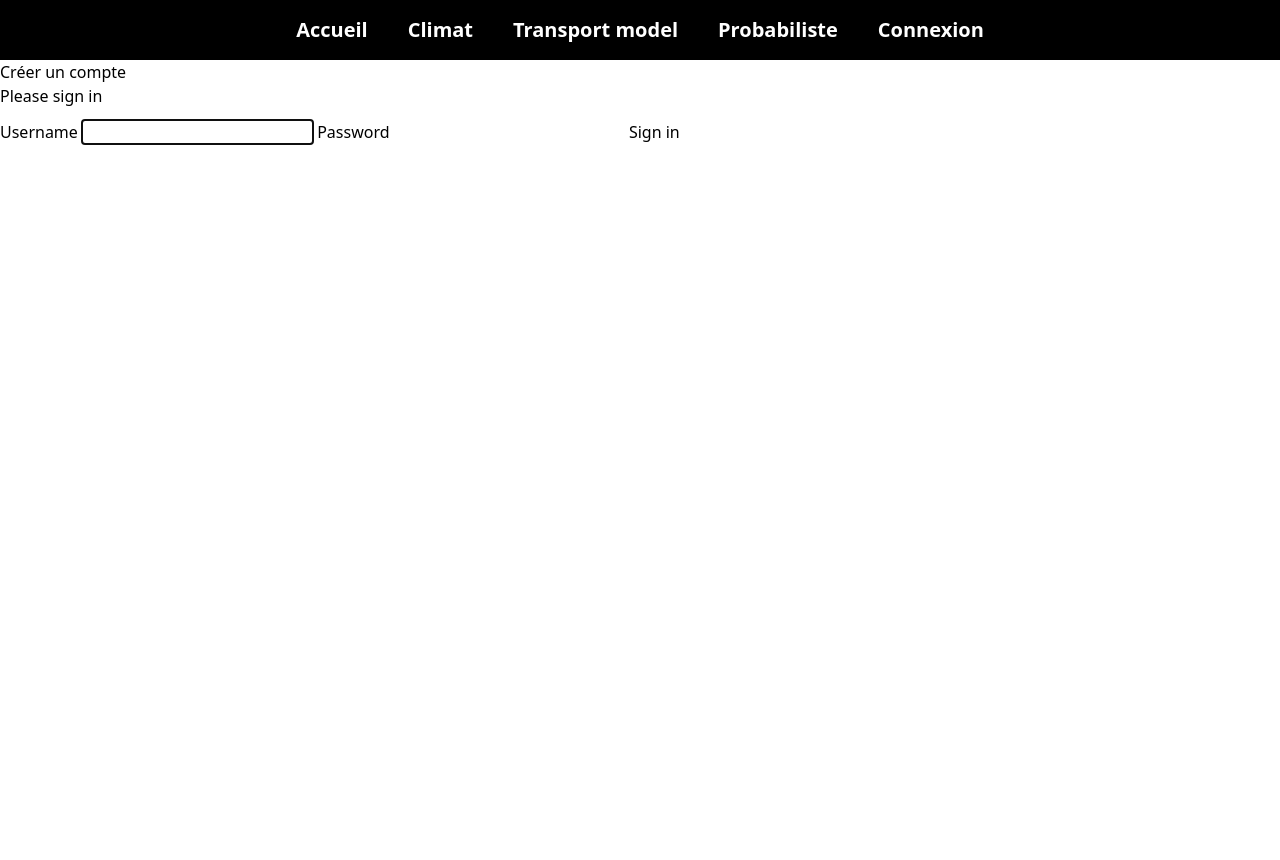
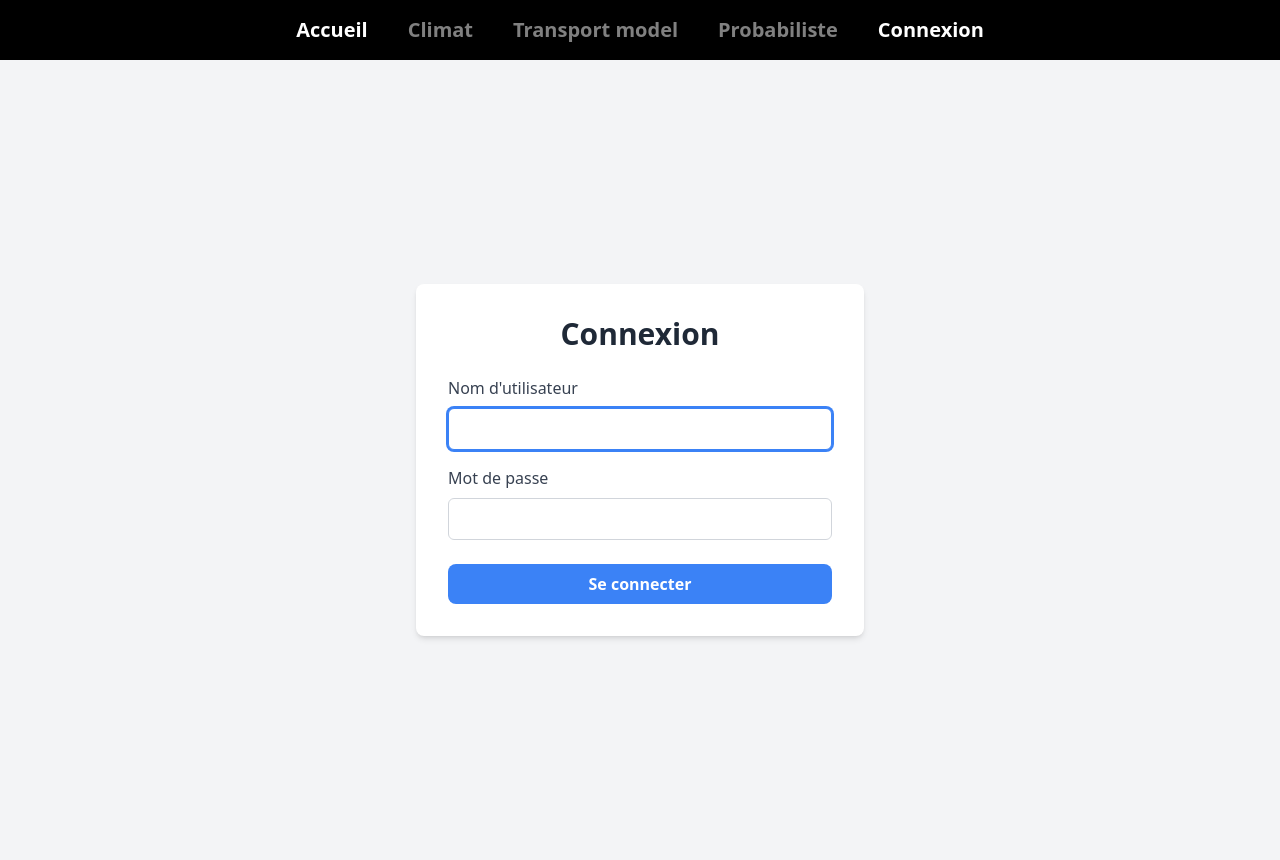
Before and after one commit to TuralAri/TransChlorWeb, a Symfony app: template templates/security/login.html.twig in a window 1280 px wide. Before the commit the page ends 145 px from the top, so only its background shows below. Run offline with Twig, Linux system fonts and the light colour scheme; the template is opened without the code that fills it, so the values that code supplies are empty; style sheets or scripts are compiled from the project's sources; some libraries are stand-ins or nearby versions.

Commit message:
Finishing the login

```diff
--- a/src/Controller/RegistrationController.php
+++ b/src/Controller/RegistrationController.php
@@ -17,6 +17,10 @@ class RegistrationController extends AbstractController
     #[Route('/register', name: 'app_register')]
     public function register(Request $request, UserPasswordHasherInterface $userPasswordHasher, Security $security, EntityManagerInterface $entityManager): Response
     {
+
+        if (!$this->getUser()) {
+            return $this->redirectToRoute('index');
+        }
         $user = new User();
         $form = $this->createForm(RegistrationFormType::class, $user);
         $form->handleRequest($request);
--- a/src/Controller/SecurityController.php
+++ b/src/Controller/SecurityController.php
@@ -12,10 +12,10 @@ class SecurityController extends AbstractController
     #[Route(path: '/login', name: 'app_login')]
     public function login(AuthenticationUtils $authenticationUtils): Response
     {
-        // get the login error if there is one
+
         $error = $authenticationUtils->getLastAuthenticationError();
 
-        // last username entered by the user
+
         $lastUsername = $authenticationUtils->getLastUsername();
 
         return $this->render('security/login.html.twig', [
--- a/templates/partial/_header.html.twig
+++ b/templates/partial/_header.html.twig
@@ -3,13 +3,26 @@
 
 		<a href="{{path('index')}}" class="hover:text-[#808080]">Accueil</a>
 
-		<a href="{{path('meteo_form')}}" class="hover:text-[#808080]">Climat</a>
+		<a href="{{path('meteo_form')}}" class="hover:text-[#808080] disabled-link">Climat</a>
 
-		<a href="{{path('index')}}" class="hover:text-[#808080]">Transport model</a>
+		<a href="{{path('index')}}" class="hover:text-[#808080] disabled-link">Transport model</a>
 
-		<a href="{{path('index')}}" class="hover:text-[#808080]">Probabiliste</a>
+		<a href="{{path('index')}}" class="hover:text-[#808080] disabled-link">Probabiliste</a>
 
-		<a href="{{path('app_login')}}" class="hover:text-[#808080]">Connexion</a>
+		{% if app.user %}
+			<a href="{{ path('app_logout') }}" class="hover:text-[#808080]">Déconnexion</a>
+		{% else %}
+			<a href="{{ path('app_login') }}" class="hover:text-[#808080]">Connexion</a>
+		{% endif %}
 
 	</nav>
+{% if not app.user %}
+	<style>
+		.disabled-link {
+			color: #808080;
+			pointer-events: none;
+			cursor: default;
+		}
+	</style>
+{% endif %}
 </header>
--- a/templates/security/login.html.twig
+++ b/templates/security/login.html.twig
@@ -3,41 +3,51 @@
 {% block title %}Log in!{% endblock %}
 
 {% block body %}
+
+    <div class="flex justify-center items-center min-h-screen bg-gray-100 flex-col space-y-4 ">
+        {% if app.user %}
+            <div class="w-fit p-4 bg-blue-500 hover:bg-blue-700 text-white text-center rounded-full ">
+                <a href="{{ path('app_register') }}">Créer un compte</a>
+            </div>
+        {% endif %}
+        <div class="w-full max-w-md p-8 bg-white rounded-lg shadow-md">
             <form method="post">
                 {% if error %}
-            <div class="alert alert-danger">{{ error.messageKey|trans(error.messageData, 'security') }}</div>
+                    <div class="mb-4 text-red-500 text-sm">
+                        {{ error.messageKey|trans(error.messageData, 'security') }}
+                    </div>
                 {% endif %}
 
                 {% if app.user %}
-            <div class="mb-3">
-                You are logged in as {{ app.user.userIdentifier }}, <a href="{{ path('app_logout') }}">Logout</a>
+                    <div class="mb-4 text-gray-700 text-center">
+                        Vous êtes connecté en tant que {{ app.user.userIdentifier }}
                     </div>
                 {% endif %}
 
-        <a href="{{ path('app_register') }}">Créer un compte</a>
+                <h1 class="text-3xl font-semibold text-center text-gray-800 mb-6">Connexion</h1>
 
-        <h1 class="h3 mb-3 font-weight-normal">Please sign in</h1>
-        <label for="username">Username</label>
-        <input type="text" value="{{ last_username }}" name="_username" id="username" class="form-control" autocomplete="username" required autofocus>
-        <label for="password">Password</label>
-        <input type="password" name="_password" id="password" class="form-control" autocomplete="current-password" required>
+                <label for="username" class="block text-gray-700 font-medium mb-2">Nom d'utilisateur</label>
+                <input type="text" value="{{ last_username }}" name="_username" id="username" class="w-full px-4 py-2 border border-gray-300 rounded-md focus:outline-none focus:ring-2 focus:ring-blue-500 focus:border-blue-500" autocomplete="username" required autofocus>
 
-        <input type="hidden" name="_csrf_token"
-               value="{{ csrf_token('authenticate') }}"
-        >
+                <label for="password" class="block text-gray-700 font-medium mt-4 mb-2">Mot de passe</label>
+                <input type="password" name="_password" id="password" class="w-full px-4 py-2 border border-gray-300 rounded-md focus:outline-none focus:ring-2 focus:ring-blue-500 focus:border-blue-500" autocomplete="current-password" required>
+
+                <input type="hidden" name="_csrf_token" value="{{ csrf_token('authenticate') }}">
 
                 {#
                     Uncomment this section and add a remember_me option below your firewall to activate remember me functionality.
                     See https://symfony.com/doc/current/security/remember_me.html
 
-            <div class="checkbox mb-3">
-                <input type="checkbox" name="_remember_me" id="_remember_me">
-                <label for="_remember_me">Remember me</label>
+                    <div class="flex items-center mt-4">
+                        <input type="checkbox" name="_remember_me" id="_remember_me" class="form-checkbox text-blue-500">
+                        <label for="_remember_me" class="ml-2 text-gray-700">Remember me</label>
                     </div>
                 #}
 
-        <button class="btn btn-lg btn-primary" type="submit">
-            Sign in
+                <button class="w-full mt-6 py-2 bg-blue-500 text-white font-semibold rounded-lg hover:bg-blue-600 focus:outline-none focus:ring-2 focus:ring-blue-500 focus:ring-opacity-50">
+                    Se connecter
                 </button>
             </form>
+        </div>
+    </div>
 {% endblock %}
```
Also changed, not shown: src/Controller/MeteoController.php (+8 -0 lines), templates/login/index.html.twig (deleted, +0 -26 lines). Lines whose indentation alone changed are shown as unchanged.
